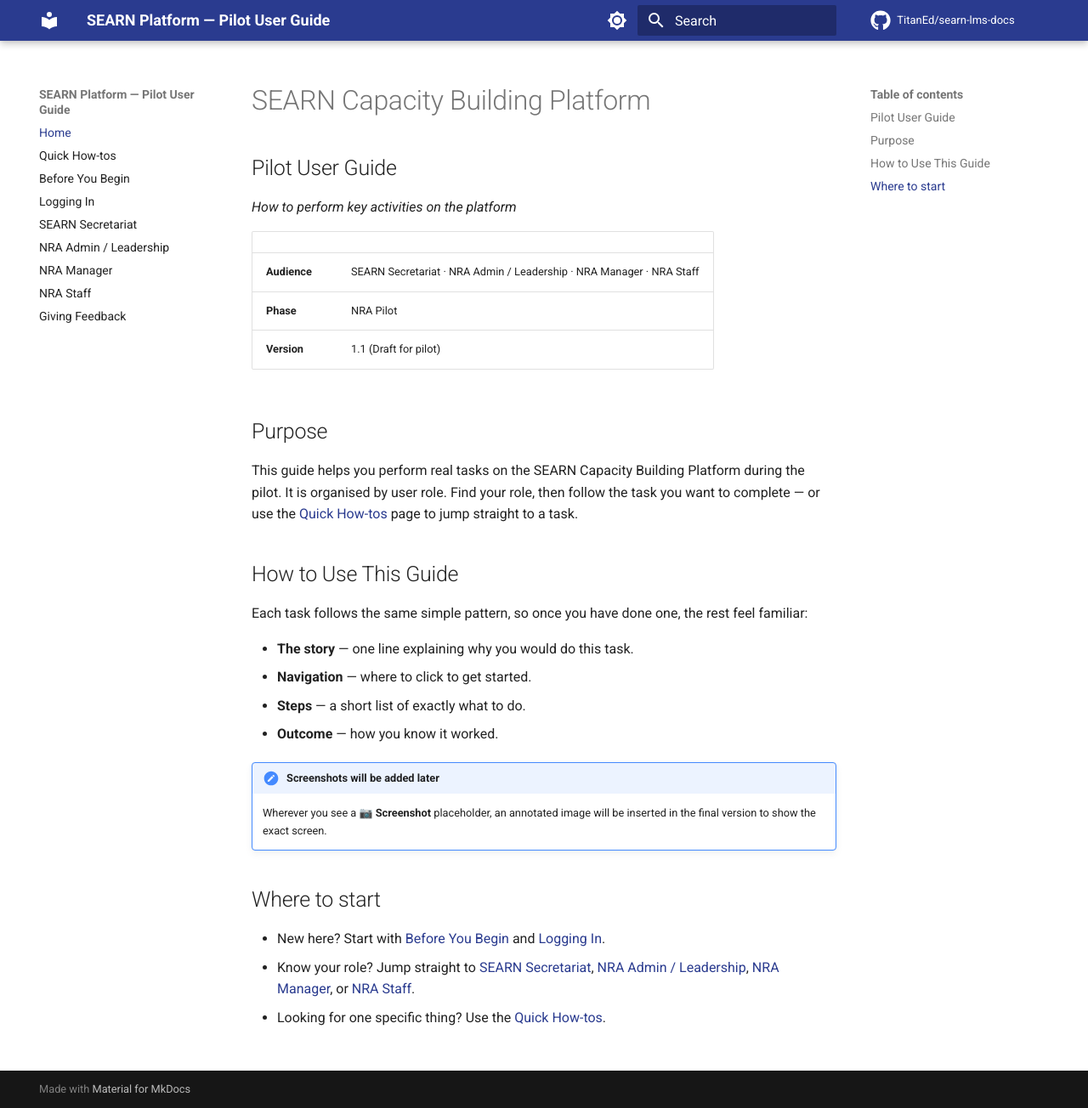
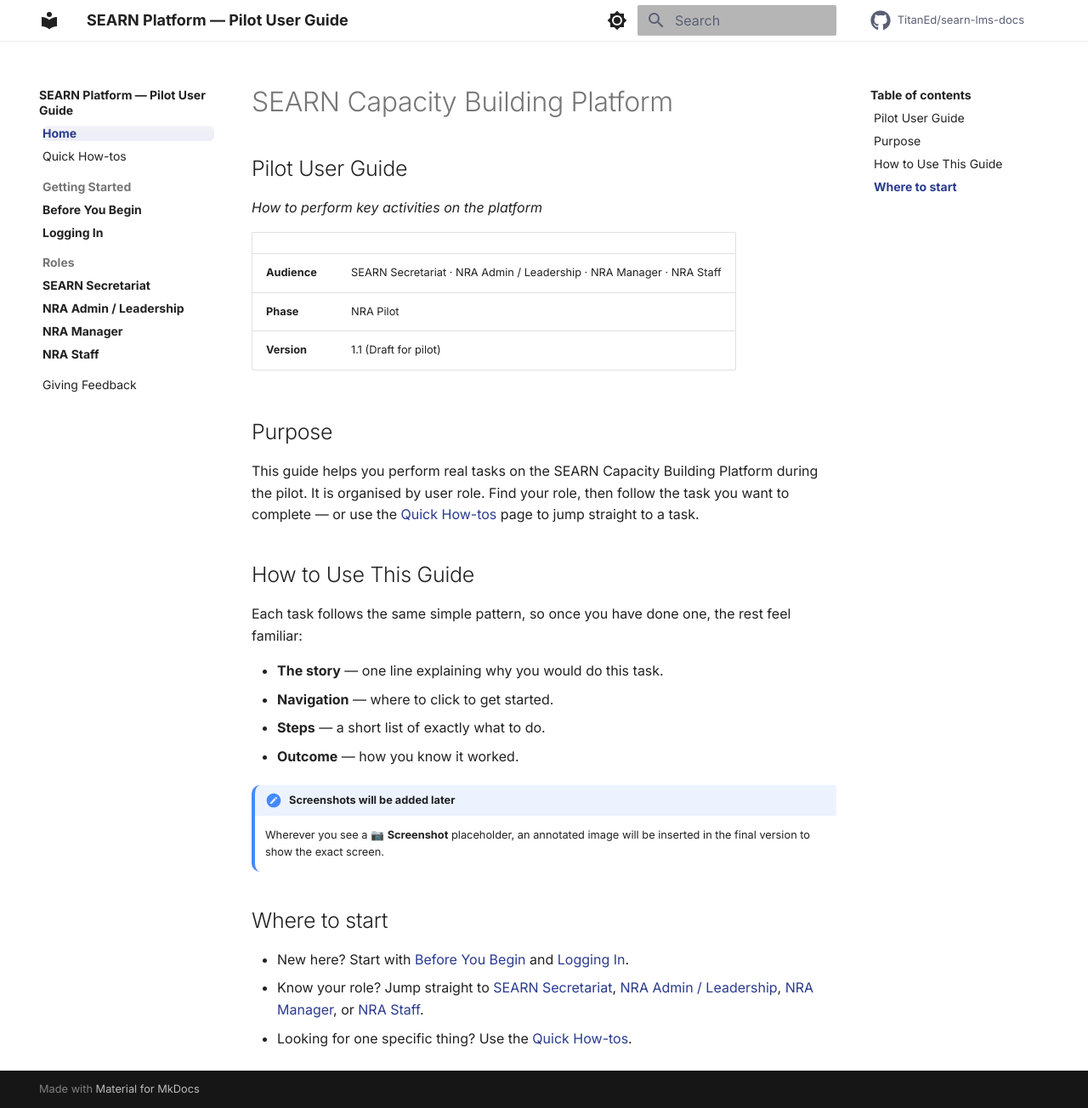
Before and after one commit to TitanEd/searn-lms-docs, an MkDocs documentation site: the page built from docs/index.md, in a window 1280 px wide and 1304 px high. Shown: the whole window at 85% size. Built offline with MkDocs 1.6.1 and Material for MkDocs 9.7.7, drawn with Linux system fonts in a browser that asks for light colours; comment, search, counter and statistics services are not loaded.

Commit message:
Rework site chrome to match Claude Code docs UX
Replaces the solid brand-color header/tabs with a neutral white/dark
surface (brand color now used only as an accent for links, the active
nav item, and buttons), groups the sidebar into Getting Started/Roles
sections with a pill-style active-item highlight, switches to Inter
for a cleaner sans-serif, and softens admonitions with rounded corners
- closer to the target reference (code.claude.com/docs).

```diff
--- a/docs/stylesheets/extra.css
+++ b/docs/stylesheets/extra.css
@@ -1,24 +1,206 @@
-/* SEARN brand color (#2a3b8f) override for Material for MkDocs.
-   #2a3b8f isn't a named Material palette color, so it's applied via CSS variables. */
+/* SEARN brand color (#2a3b8f) + Claude Code docs-style chrome for Material for MkDocs.
+   #2a3b8f isn't a named Material palette color, so it's applied via CSS variables,
+   and the header/tabs are re-skinned to a neutral surface with the brand color
+   used only as an accent (active nav item, links, buttons) rather than a solid banner. */
+
+:root {
+  --searn-brand: #2a3b8f;
+  --searn-brand-light: #4a5ab0;
+  --searn-brand-dark: #1c2966;
+}
 
 [data-md-color-scheme="default"] {
-  --md-primary-fg-color: #2a3b8f;
-  --md-primary-fg-color--light: #4a5ab0;
-  --md-primary-fg-color--dark: #1c2966;
+  --md-primary-fg-color: var(--searn-brand);
+  --md-primary-fg-color--light: var(--searn-brand-light);
+  --md-primary-fg-color--dark: var(--searn-brand-dark);
   --md-primary-bg-color: #ffffff;
   --md-primary-bg-color--light: #ffffff;
-  --md-accent-fg-color: #4d5fc4;
+  --md-accent-fg-color: var(--searn-brand-light);
   --md-accent-fg-color--transparent: #4d5fc41a;
   --md-accent-bg-color: #ffffff;
+  --md-typeset-a-color: var(--searn-brand);
+
+  --searn-surface: #ffffff;
+  --searn-border: rgba(0, 0, 0, 0.08);
+  --searn-nav-active-bg: rgba(42, 59, 143, 0.08);
+  --searn-nav-hover-bg: rgba(0, 0, 0, 0.035);
+  --searn-muted: #5a5f75;
 }
 
 [data-md-color-scheme="slate"] {
-  --md-primary-fg-color: #2a3b8f;
-  --md-primary-fg-color--light: #4a5ab0;
-  --md-primary-fg-color--dark: #1c2966;
+  --md-primary-fg-color: var(--searn-brand-light);
+  --md-primary-fg-color--light: var(--searn-brand-light);
+  --md-primary-fg-color--dark: var(--searn-brand-dark);
   --md-primary-bg-color: #ffffff;
   --md-primary-bg-color--light: #ffffff;
   --md-accent-fg-color: #8b98e0;
   --md-accent-fg-color--transparent: #8b98e01a;
   --md-accent-bg-color: #0b0e21;
+  --md-typeset-a-color: #8b98e0;
+
+  --searn-surface: var(--md-default-bg-color);
+  --searn-border: rgba(255, 255, 255, 0.09);
+  --searn-nav-active-bg: rgba(139, 152, 224, 0.14);
+  --searn-nav-hover-bg: rgba(255, 255, 255, 0.045);
+  --searn-muted: #9a9fb5;
 }
+
+/* ---- Header: flat neutral surface instead of a solid brand banner ---- */
+
+.md-header {
+  background-color: var(--searn-surface);
+  color: var(--md-default-fg-color);
+  box-shadow: none;
+  border-bottom: 1px solid var(--searn-border);
+}
+
+.md-header__title,
+.md-header__topic {
+  color: var(--md-default-fg-color);
+  font-weight: 600;
+}
+
+.md-header__button {
+  color: var(--md-default-fg-color);
+}
+
+.md-header__button:hover {
+  opacity: 0.7;
+}
+
+.md-header__source {
+  color: var(--searn-muted);
+}
+
+/* Tabs bar (if enabled) matches the header instead of the brand color */
+.md-tabs {
+  background-color: var(--searn-surface);
+  border-bottom: 1px solid var(--searn-border);
+  color: var(--md-default-fg-color);
+}
+
+.md-tabs__link {
+  color: var(--searn-muted);
+  opacity: 1;
+}
+
+.md-tabs__link--active,
+.md-tabs__link:hover {
+  color: var(--searn-brand);
+}
+
+[data-md-color-scheme="slate"] .md-tabs__link--active,
+[data-md-color-scheme="slate"] .md-tabs__link:hover {
+  color: var(--searn-brand-light);
+}
+
+/* Search box: neutral field instead of a tinted-on-color box */
+.md-search__input {
+  background-color: rgba(0, 0, 0, 0.045);
+  color: var(--md-default-fg-color);
+}
+
+.md-search__input::placeholder {
+  color: var(--searn-muted);
+}
+
+.md-search__icon svg {
+  fill: var(--searn-muted);
+}
+
+[data-md-color-scheme="slate"] .md-search__input {
+  background-color: rgba(255, 255, 255, 0.07);
+}
+
+/* ---- Left sidebar: grouped sections + pill-style active item ---- */
+
+.md-nav__title {
+  color: var(--md-default-fg-color);
+}
+
+.md-nav--primary .md-nav__title {
+  font-weight: 700;
+}
+
+/* Section group labels (e.g. "Getting Started", "Roles") */
+.md-nav__item--section > .md-nav__link,
+.md-nav .md-nav__link[for] ~ .md-nav {
+  font-weight: 600;
+}
+
+.md-nav__link {
+  border-radius: 6px;
+  color: var(--md-default-fg-color);
+  transition: background-color 125ms;
+}
+
+.md-nav__link:hover {
+  background-color: var(--searn-nav-hover-bg);
+}
+
+.md-nav__link--active,
+.md-nav__link--active:hover {
+  background-color: var(--searn-nav-active-bg);
+  color: var(--searn-brand);
+  font-weight: 600;
+}
+
+[data-md-color-scheme="slate"] .md-nav__link--active,
+[data-md-color-scheme="slate"] .md-nav__link--active:hover {
+  color: var(--searn-brand-light);
+}
+
+.md-nav__item {
+  padding: 0 0.2rem;
+}
+
+/* ---- Right-hand "on this page" TOC ---- */
+
+.md-nav--secondary .md-nav__link--active {
+  color: var(--searn-brand);
+  font-weight: 600;
+  background-color: transparent;
+}
+
+[data-md-color-scheme="slate"] .md-nav--secondary .md-nav__link--active {
+  color: var(--searn-brand-light);
+}
+
+/* ---- Softer, rounded admonitions (note / warning / success / info) ---- */
+
+.md-typeset .admonition,
+.md-typeset details {
+  border-radius: 10px;
+  border-width: 0 0 0 4px;
+  box-shadow: none;
+}
+
+.md-typeset .admonition-title,
+.md-typeset summary {
+  font-weight: 600;
+}
+
+/* ---- Buttons & links ---- */
+
+.md-typeset .md-button {
+  border-radius: 8px;
+}
+
+.md-typeset .md-button--primary {
+  background-color: var(--searn-brand);
+  border-color: var(--searn-brand);
+}
+
+/* ---- Card grid (Quick How-tos) ---- */
+
+.md-typeset .grid.cards > ul > li,
+.md-typeset .grid.cards > ol > li {
+  border-radius: 10px;
+  transition: border-color 125ms, box-shadow 125ms;
+}
+
+.md-typeset .grid.cards > ul > li:hover,
+.md-typeset .grid.cards > ol > li:hover {
+  border-color: var(--searn-brand-light);
+  box-shadow: 0 4px 14px rgba(42, 59, 143, 0.12);
+}
--- a/mkdocs.yml
+++ b/mkdocs.yml
@@ -9,6 +9,9 @@ theme:
   name: material
   icon:
     repo: fontawesome/brands/github
+  font:
+    text: Inter
+    code: Roboto Mono
   palette:
     - media: "(prefers-color-scheme: light)"
       scheme: default
@@ -22,8 +25,10 @@ theme:
         name: Switch to light mode
   features:
     - navigation.sections
+    - navigation.expand
     - navigation.top
     - navigation.tracking
+    - navigation.indexes
     - navigation.instant
     - navigation.instant.progress
     - toc.follow
@@ -50,10 +55,12 @@ markdown_extensions:
 nav:
   - Home: index.md
   - Quick How-tos: how-tos.md
-  - Before You Begin: before-you-begin.md
-  - Logging In: logging-in.md
-  - SEARN Secretariat: secretariat.md
-  - NRA Admin / Leadership: nra-admin.md
-  - NRA Manager: nra-manager.md
-  - NRA Staff: nra-staff.md
+  - Getting Started:
+      - Before You Begin: before-you-begin.md
+      - Logging In: logging-in.md
+  - Roles:
+      - SEARN Secretariat: secretariat.md
+      - NRA Admin / Leadership: nra-admin.md
+      - NRA Manager: nra-manager.md
+      - NRA Staff: nra-staff.md
   - Giving Feedback: feedback.md
```
